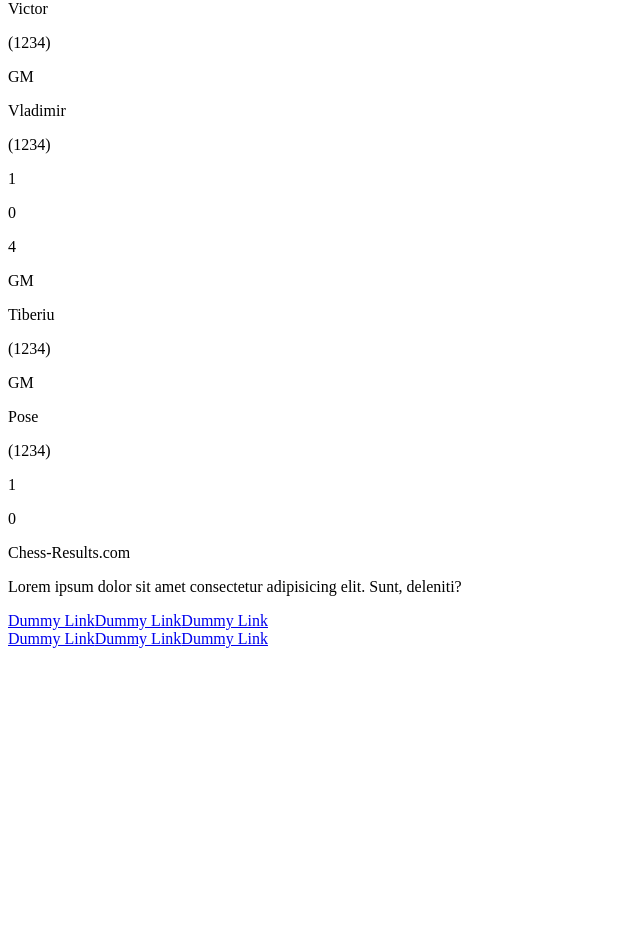
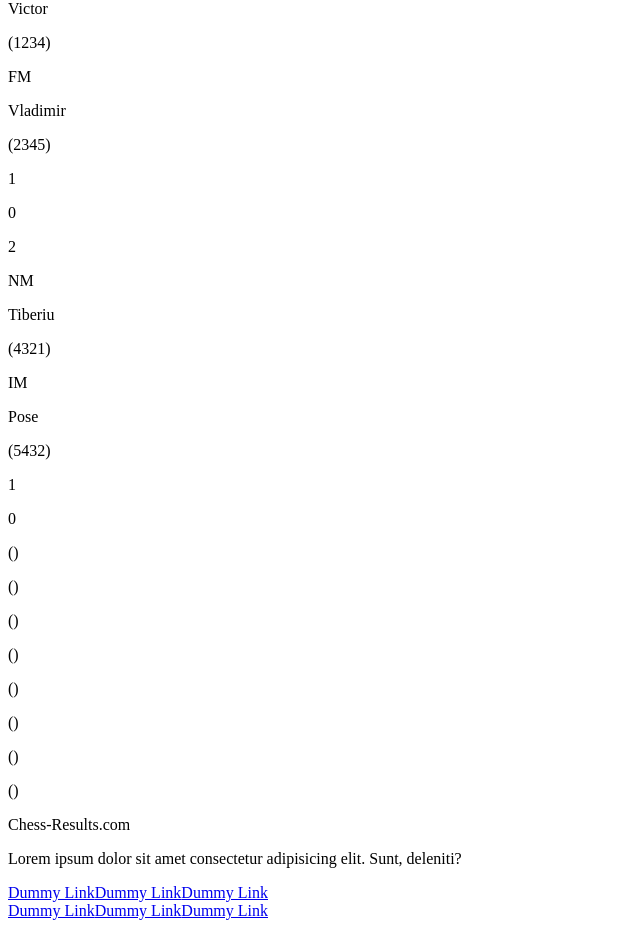
Before and after one commit to victorocna/chess-results-clone, a Next.js app: page / in a window 1280 px wide. Shown: the part 640-1568 px from the top of the page, without its empty margins (0-640 px from the left). Before the commit the page ends 1296 px from the top, so only its background shows below. Built offline with nearby package versions, Linux system fonts and the light colour scheme.

Commit message:
added props + minor changes

```diff
--- a/components/Footer.jsx
+++ b/components/Footer.jsx
@@ -2,7 +2,7 @@ import React from "react";
 
 const Footer = () => {
   return (
-    <footer className="w-full bg-gradient-to-t from-sky-900 to-sky-600 flex">
+    <footer className="w-full bg-gradient-to-t from-black to-neutral-600 flex">
         <div className="w-3/5 py-2 px-1 flex flex-col justify-center">
             <p className="text-white italic underline">Chess-Results.com</p>
             <p className="text-white text-xs">Lorem ipsum dolor sit amet consectetur adipisicing elit. Sunt, deleniti?</p>
--- a/components/Header.jsx
+++ b/components/Header.jsx
@@ -3,7 +3,7 @@ import React from "react";
 const Header = () => {
   return (
     <header className="w-full flex flex-col items-center justify-center bg-cover bg-center">
-      <div className="w-full flex bg-gradient-to-b from-sky-900 to-sky-600 text-white shadow-md">
+      <div className="w-full flex text-white bg-gradient-to-b from-black to-transparent">
         <div className="w-1/5 flex items-center justify-center">
           <img src="https://portal.frsah.ro/images/logo-frsah-transparent.png" alt="" className="h-[3rem]" />
         </div>
@@ -15,11 +15,11 @@ const Header = () => {
         </div>
       </div>
 
-      <h1 className="w-full py-12 bg-sky-900 bg-opacity-50 text-white text-4xl text-center uppercase italic font-bold">
+      <h1 className="w-full py-16 bg-gradient-to-b from-transparent via-black to-transparent text-white text-4xl text-center uppercase italic font-bold">
         Pairing Results
       </h1>
 
-      <div className="w-full flex flex-col items-center justify-center bg-sky-600">
+      <div className="w-full py-2 flex flex-col items-center justify-center bg-gradient-to-r from-black via-neutral-600 to-black">
         <h2 className="text-2xl text-white">Tournament Name</h2>
         <p className="text-white italic">25/05/2022 | Round: 420</p>
       </div>
--- a/components/Player_Pair.jsx
+++ b/components/Player_Pair.jsx
@@ -1,33 +1,33 @@
 import React from "react";
 
-const Player_Pair = ({ white, black }) => {
+const Player_Pair = ({ board, name_w, name_b, rank_w, rank_b, rating_w, rating_b, result_w, result_b }) => {
     return (
       <div className="w-full mb-1 flex shadow">
-          <div className="w-1/12 flex items-center justify-center bg-gradient-to-r from-sky-200 to-sky-100 border-r border-white">
-            <p className="text-2xl">4</p>
+          <div className="w-1/12 flex items-center justify-center bg-gradient-to-r from-neutral-400 to-neutral-300 border-r border-white">
+            <p className="text-2xl">{board}</p>
           </div>
-          <div className="w-10/12 flex flex-col bg-sky-100">
+          <div className="w-10/12 flex flex-col bg-neutral-300">
             <div className="h-full flex items-center border-b border-white">
-              <p className="px-2 mx-1 text-[0.5rem] font-bold rounded bg-sky-600 text-white shadow">
-                GM
+              <p className="px-2 mx-1 text-[0.5rem] font-bold rounded bg-sky-600 text-white shadow font-['Roboto Mono']">
+                {rank_w}
               </p>
-              <p className="text-l truncate">{white}</p>
-              <p className="ml-2 text-xs text-gray-700">(1234)</p>
+              <p className="text-l truncate">{name_w}</p>
+              <p className="ml-2 text-xs text-gray-700">({rating_w})</p>
             </div>
             <div className="h-full flex items-center">
-              <p className="px-2 mx-1 text-[0.5rem] font-bold rounded bg-sky-600 text-white shadow">
-                GM
+              <p className="px-2 mx-1 text-[0.5rem] font-bold rounded bg-sky-600 text-white shadow font-['Roboto Mono']">
+                {rank_b}
               </p>
-              <p className="text-l truncate">{black}</p>
-              <p className="ml-2 text-xs text-gray-700">(1234)</p>
+              <p className="text-l truncate">{name_b}</p>
+              <p className="ml-2 text-xs text-gray-700">({rating_b})</p>
             </div>
           </div>
-          <div className="w-1/12 bg-gradient-to-l from-sky-200 to-sky-100 border-l border-white">
+          <div className="w-1/12 bg-gradient-to-l from-neutral-400 to-neutral-300 border-l border-white">
             <div className="flex items-center justify-center">
-              <p className="text-2xl leading-6">1</p>
+              <p className="text-2xl leading-6">{result_w}</p>
             </div>
             <div className="flex items-center justify-center">
-              <p className="text-2xl leading-6">0</p>
+              <p className="text-2xl leading-6">{result_b}</p>
             </div>
           </div>
         </div>
--- a/css/style.css
+++ b/css/style.css
@@ -1,3 +1,10 @@
+@import url('https://fonts.googleapis.com/css2?family=Roboto+Mono:wght@300;400;700&display=swap');
+@import url('https://fonts.googleapis.com/css2?family=Roboto:wght@300;400;700&display=swap');
+
+/* body {
+    font-family: "Roboto", sans-serif;
+} */
+
 header {
     background-image: url("https://images.unsplash.com/photo-1580541832626-2a7131ee809f?ixlib=rb-1.2.1&raw_url=true&q=80&fm=jpg&crop=entropy&cs=tinysrgb&ixid=MnwxMjA3fDB8MHxwaG90by1wYWdlfHx8fGVufDB8fHx8&auto=format&fit=crop&w=1477");
 }
--- a/pages/_app.js
+++ b/pages/_app.js
@@ -5,6 +5,7 @@ const Root = (props) => {
 
   return (
     <>
+      <link href="https://fonts.googleapis.com/css2?family=Roboto+Mono:wght@300;400;700&family=Roboto:wght@300;400;700&display=swap" rel="stylesheet" />
       <script type="text/javascript" src="https://cdn.tailwindcss.com"></script>
       <Component {...pageProps} />
     </>
--- a/pages/index.js
+++ b/pages/index.js
@@ -5,11 +5,15 @@ import Player_Pair from "../components/Player_Pair";
 
 const Page = () => {
   return (
-    <div>
+    <div className="bg-neutral-600">
       <Header />
       <main className="w-full max-w-2xl mx-auto mt-1">
-        <Player_Pair white="Victor" black="Vladimir" />
-        <Player_Pair white="Tiberiu" black="Pose" />
+        <Player_Pair board="1" name_w="Victor" name_b="Vladimir" rank_w="GM" rank_b="FM" rating_w="1234" rating_b="2345" result_w="1" result_b="0"/>
+        <Player_Pair board="2" name_w="Tiberiu" name_b="Pose" rank_w="NM" rank_b="IM" rating_w="4321" rating_b="5432" result_w="1" result_b="0"/>
+        <Player_Pair />
+        <Player_Pair />
+        <Player_Pair />
+        <Player_Pair />
       </main>
       <Footer />
     </div>
```
